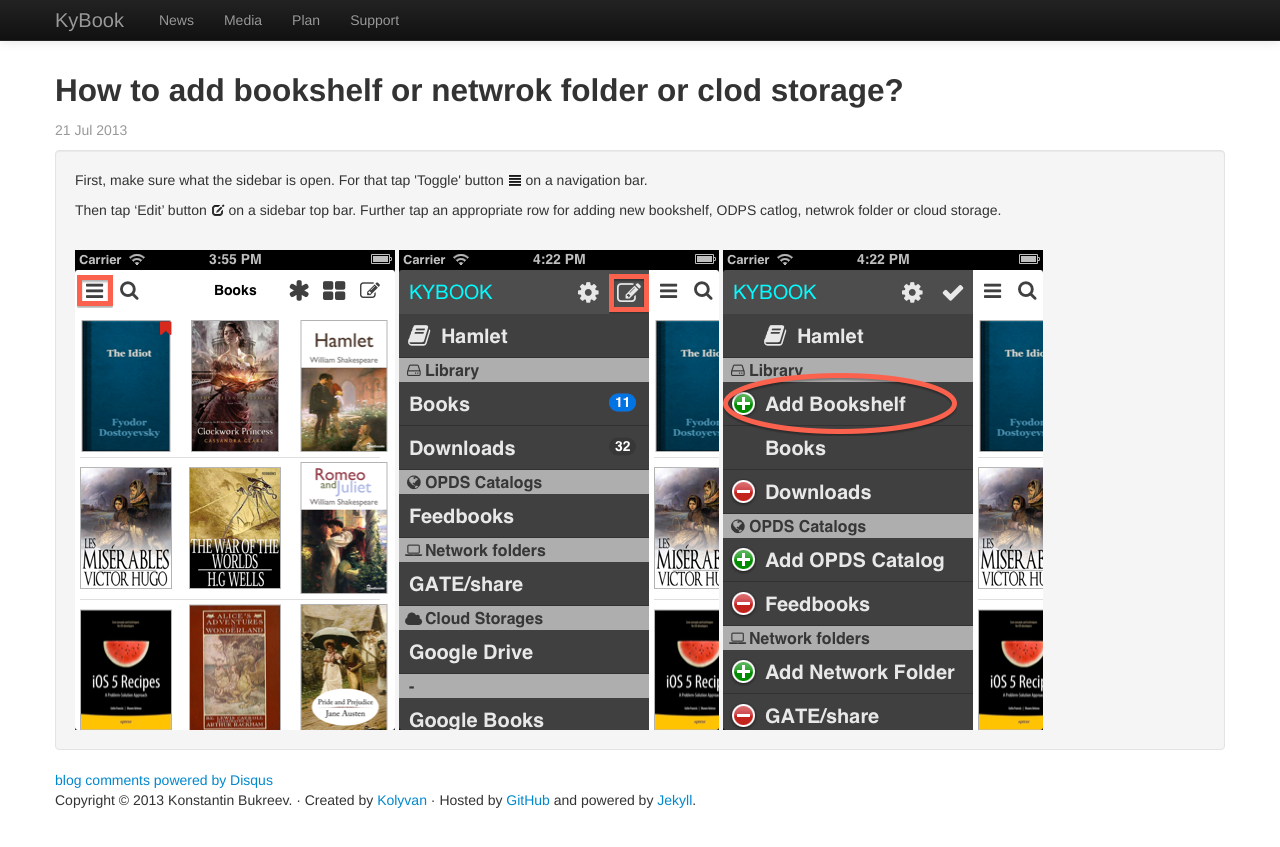
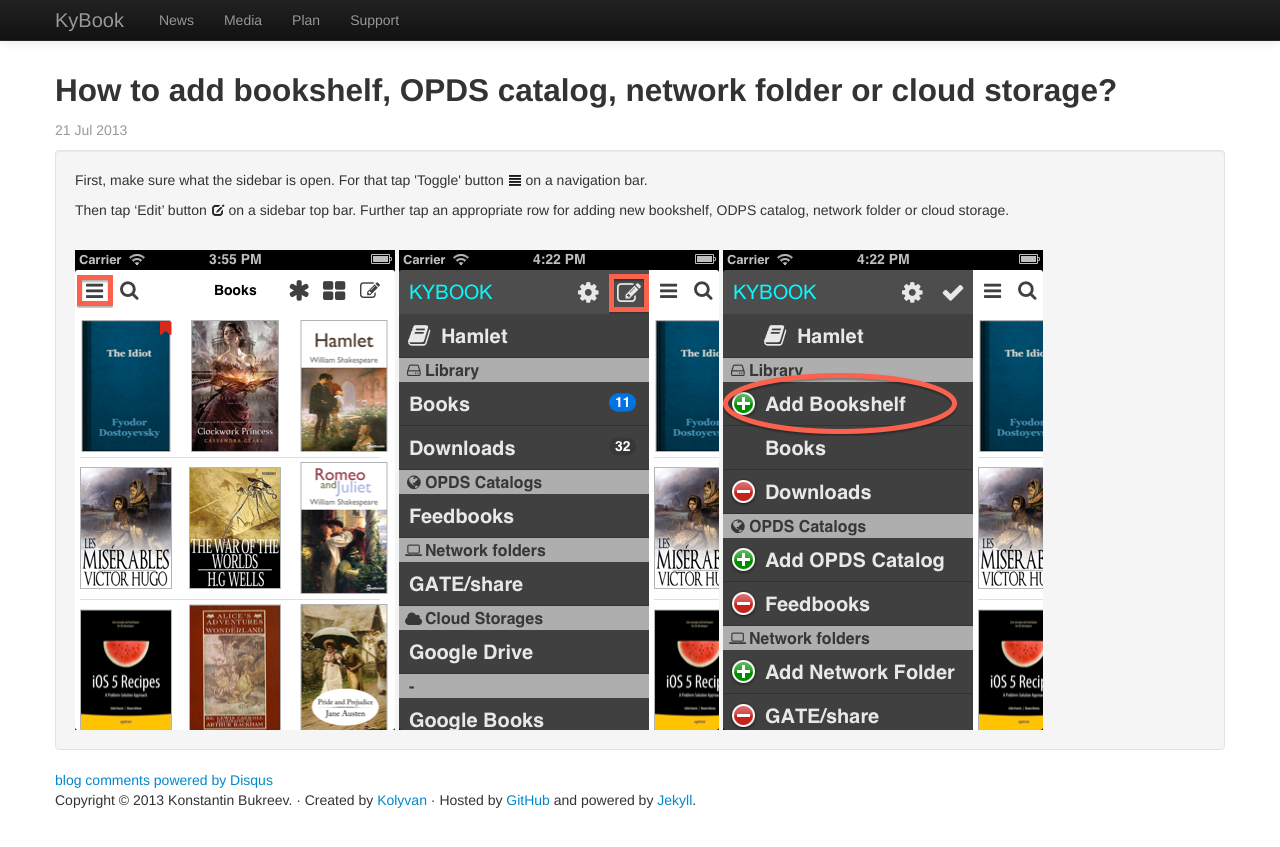
Before and after one commit to kolyvan/kolyvan.github.com, a Jekyll site: the page built from kybook/faq/_posts/2013-07-21-add-bookshelf.html, in a window 1280 px wide. Shown: the top 847 px of the page. Built offline with Jekyll 4.4.1, drawn with Linux system fonts in a browser that asks for light colours; nearby versions of some CDN libraries; comment, search, counter and statistics services are not loaded.

Commit message:
fix typos

```diff
--- a/kybook/faq/_posts/2013-07-21-add-bookshelf.html
+++ b/kybook/faq/_posts/2013-07-21-add-bookshelf.html
@@ -1,6 +1,6 @@
 ---
 layout: kybook_post
-title: How to add bookshelf or netwrok folder or clod storage?
+title: How to add bookshelf, OPDS catalog, network folder or cloud storage?
 ---
 
 <p>
@@ -9,7 +9,7 @@
 
 <p>
 Then tap &#8216;Edit&#8217; button <i class='icon-edit'></i> on a sidebar top bar.
-Further tap an appropriate row for adding new bookshelf, ODPS catlog, netwrok folder or cloud storage.
+Further tap an appropriate row for adding new bookshelf, ODPS catalog, network folder or cloud storage.
 </p>
 
 <br />
--- a/kybook/news.html
+++ b/kybook/news.html
@@ -19,7 +19,7 @@
     {% if forloop.index < page.full_posts %}
     <div class='well'>
       <h2><a href='{{post.url}}'>{{post.title}}</a></h2>
-      <p>{{post.excerpt}}</p>
+      <div>{{post.excerpt}}</div>
       <p class="muted">{{post.date | date_to_string}}</p>
     </div>
     {% else %}
```
Also changed, not shown: kybook/news/_posts/2013-07-24-betatest.md (renamed from kybook/news/_posts/2013-07-20-betatest.md).
